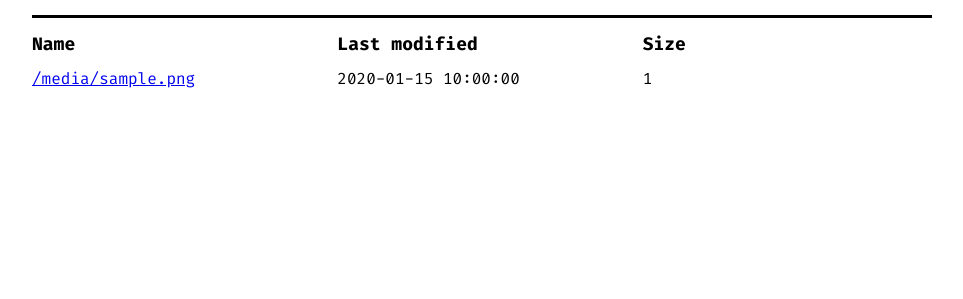
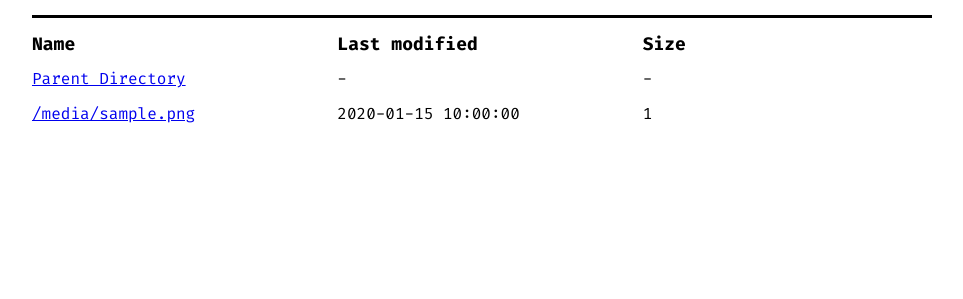
Before and after one commit to Nearata/directory-listing, a Python web app: template templates/index.html in a window 1280 px wide. Shown: the part 54-353 px from the top of the page, without its empty margins (158-1121 px from the left). Run offline with Jinja, Linux system fonts and the light colour scheme; the template is opened without the code that fills it: most values are stand-ins (such as "Sample title", 1, 10 or a date in 2020).

Commit message:
add `Parent Directory` to the table if available

```diff
--- a/templates/index.html
+++ b/templates/index.html
@@ -26,6 +26,13 @@
                 <div class="head">Name</div>
                 <div class="head">Last modified</div>
                 <div class="head">Size</div>
+                {% if parent_directory %}
+                <div class="name">
+                    <a href="{{ parent_directory }}">Parent Directory</a>
+                </div>
+                <div class="date">-</div>
+                <div class="size">-</div>
+                {% endif %}
                 {% for i in files %}
                 <div class="href">
                     <a href="{{ i.href }}">{{ i.filename }}</a>
```
Also changed, not shown: directory_listing/main.py (+9 -3 lines).
